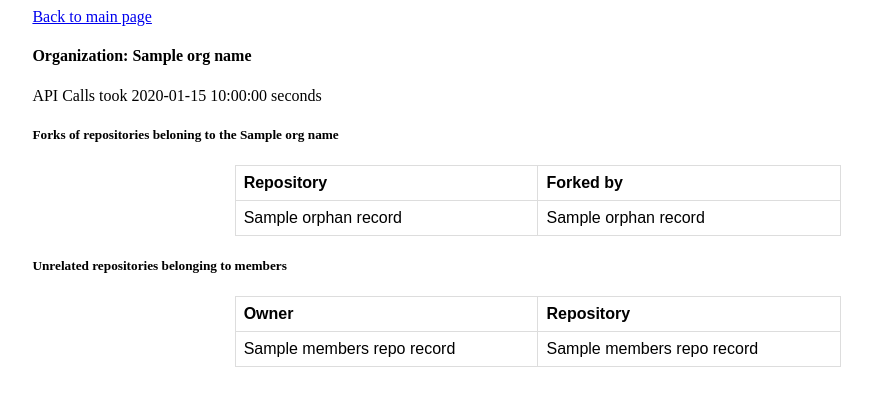
After one commit to SzymonKostrubiec1/gh_monitor, a Flask app: template app/templates/orphans.html in a window 1280 px wide. The commit adds this page. Shown: the top 406 px of the page, without its empty margins (102-974 px from the left). Run offline with Flask 3, Linux system fonts and the light colour scheme; the template is opened without the code that fills it: most values are stand-ins (such as "Sample title", 1, 10 or a date in 2020).

Commit message:
Add search for orphans

```diff
--- a/app/main.py
+++ b/app/main.py
@@ -49,6 +49,19 @@ def create_app():
             time=round(elapsed, 2),
         )
 
+    @app.route("/orphans.html")
+    def orphans():
+        start = time.time()
+        orphan_record, members_repo_record = search_orphaned_branches(org)
+        elapsed = time.time() - start
+        return render_template(
+            "orphans.html",
+            org_name=org.login,
+            orphan_record=orphan_record,
+            members_repo_record=members_repo_record,
+            time=round(elapsed, 2),
+        )
+
     return app
 
 
@@ -80,8 +93,36 @@ def get_open_branches(org: github.Organization.Organization):
     return open_branches
 
 
+@cache
+def search_orphaned_branches(org: github.Organization.Organization):
+    # search for forks outside of organization
+    repos = org.get_repos()
+    members = (
+        org.get_members()
+    )  # FIXME: organization has no public members, no way to test
+
+    orphan_record = []
+
+    for repo in repos:
+        for fork in repo.get_forks():
+            if True:  #  fork.owner in members: # FIXME
+                name = (
+                    fork.owner.name if fork.owner.name is not None else fork.owner.login
+                )
+                orphan_record.append([repo.name, name])
+
+    members_repo_record = []
+    # list public repositories beloning to organization members
+    for member in members:
+        for repo in member.get_repos():
+            name = member.name if member.name is not None else member.login
+            members_repo_record.append([name, repo.name])
+
+    return orphan_record, members_repo_record
+
+
 def count_open_branches_per_developer(open_branches):
-    return [
+    count_record = [
         (
             developer.name
             if developer is not None and developer.name is not None
@@ -92,6 +133,8 @@ def count_open_branches_per_developer(open_branches):
         )
         for developer, branches in open_branches.items()
     ]
+    count_record.sort(key=lambda record: record[1], reverse=True)
+    return count_record
 
 
 def convert_record_to_text(open_branches):
--- a/app/templates/index.html
+++ b/app/templates/index.html
@@ -33,6 +33,7 @@
       <h3>Hello, {{user_name}}</h3>
       <h4>Organization: {{org_name}}</h4>
       <p>API Calls took {{time}} seconds</p>
+      <span><a href="orphans.html" >Orphan record</a></span>
       <h5>Open branch count</h5>
       <div id="short-table" style="margin: auto; width: 60%">
         <table>
--- /dev/null
+++ b/app/templates/orphans.html
@@ -0,0 +1,70 @@
+<!DOCTYPE html>
+<html lang="en">
+  <head>
+    <meta charset="UTF-8" />
+    <meta name="viewport" content="width=device-width, initial-scale=1.0" />
+    <title>GH Monitor</title>
+    <style>
+      table {
+        font-family: arial, sans-serif;
+        border-collapse: collapse;
+        width: 100%;
+      }
+
+      td,
+      tr,
+      th {
+        border: 1px solid #dddddd;
+        text-align: left;
+        padding: 8px;
+      }
+      th {
+        font-weight: bold;
+      }
+      .text {
+        display: block;
+        width: 400px;
+        overflow: hidden;
+        white-space: nowrap;
+        text-overflow: ellipsis;
+      }
+    </style>
+  </head>
+  <body>
+    <div style="margin: auto; width: 80%">
+      <a href="/">Back to main page</a>
+      <h4>Organization: {{org_name}}</h4>
+      <p>API Calls took {{time}} seconds</p>
+      <h5>Forks of repositories beloning to the {{org_name}}</h5>
+      <div id="short-table" style="margin: auto; width: 60%">
+        <table>
+          <tr>
+            <th>Repository</th>
+            <th>Forked by</th>
+          </tr>
+          {%for repo_name, owner_name in orphan_record%}
+          <tr>
+            <td>{{repo_name}}</td>
+            <td>{{owner_name}}</td>
+          </tr>
+          {%endfor%}
+        </table>
+      </div>
+      <h5>Unrelated repositories belonging to members</h5>
+      <div id="short-table" style="margin: auto; width: 60%">
+        <table>
+          <tr>
+            <th>Owner</th>
+            <th>Repository</th>
+          </tr>
+          {%for member_name, owner_name in members_repo_record%}
+          <tr>
+            <td>{{member_name}}</td>
+            <td>{{owner_name}}</td>
+          </tr>
+          {%endfor%}
+        </table>
+      </div>
+    </div>
+  </body>
+</html>
```
